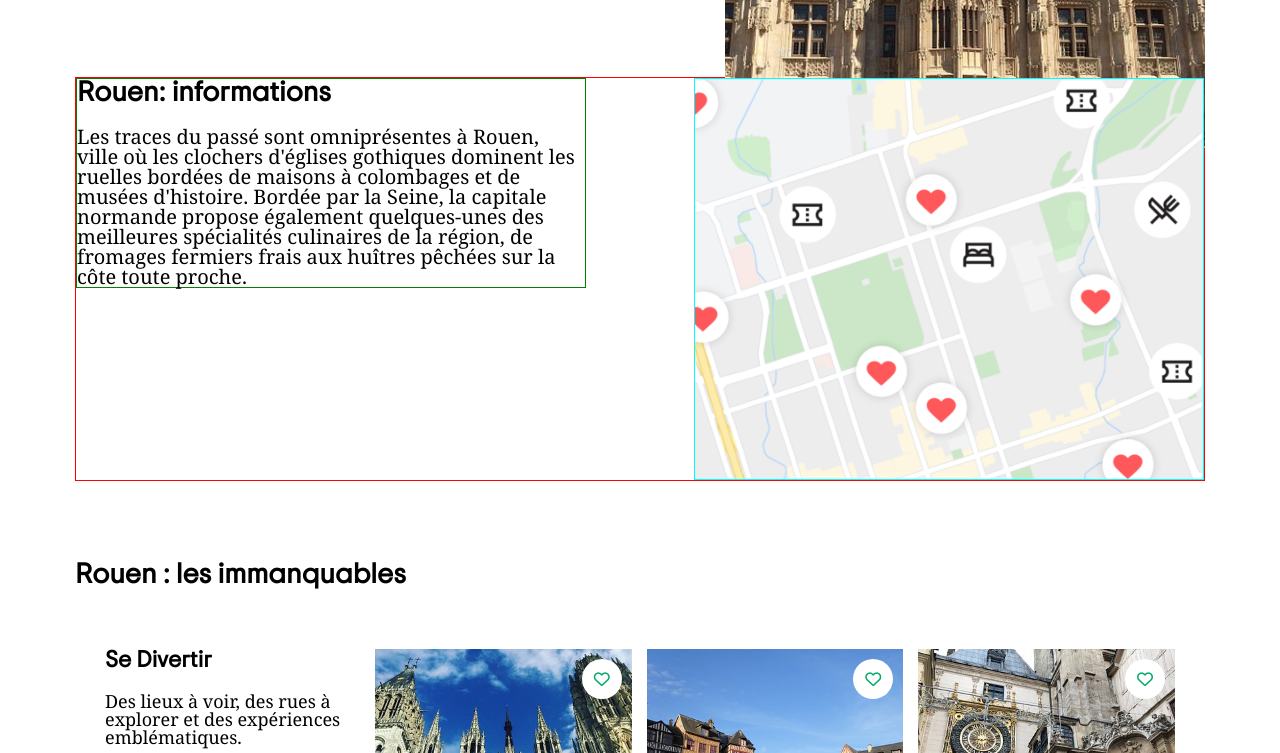
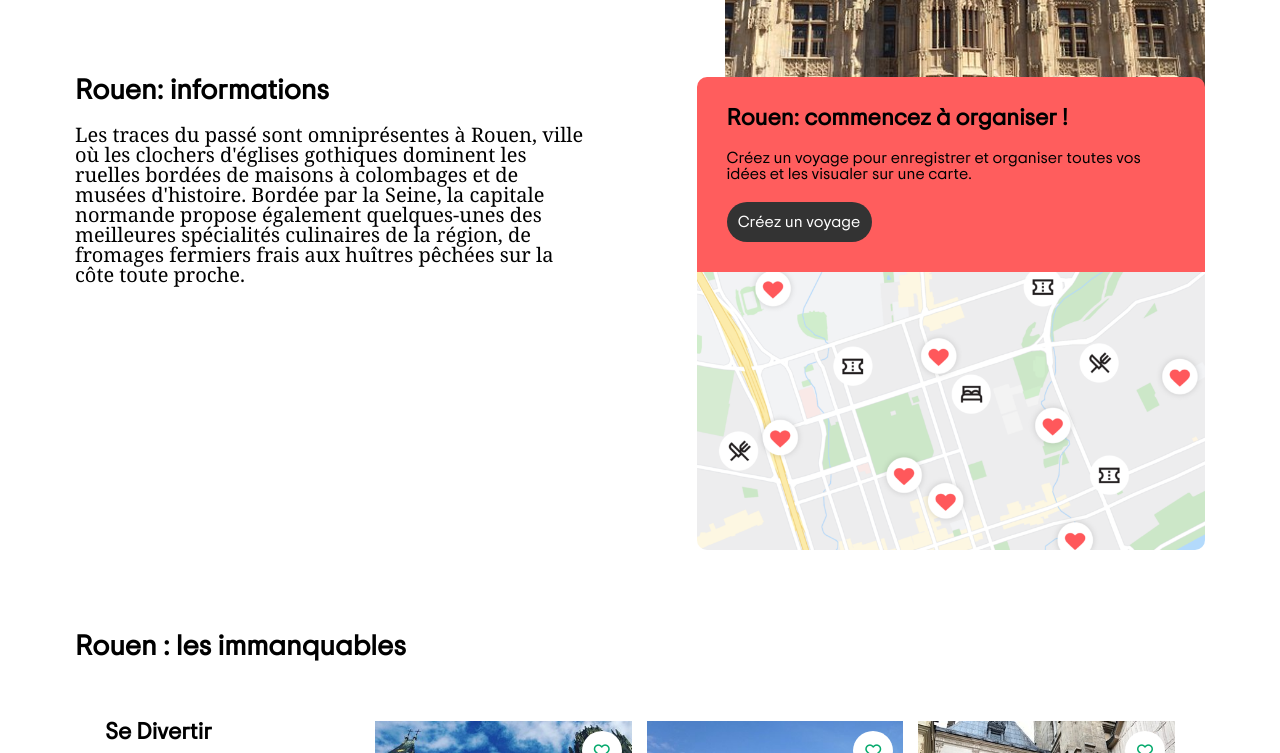
Before and after one commit to Anat76/LeReacteur_TripAdvisor, a plain HTML site: page index.html in a window 1280 px wide. Shown: the part 746-1499 px from the top of the page. Drawn offline with Linux system fonts and the light colour scheme.

Commit message:
up city informations map

```diff
--- a/assets/css/style.css
+++ b/assets/css/style.css
@@ -135,12 +135,12 @@ h1 a {
 .resume {
   display: flex;
   justify-content: space-between;
-  border: red solid 1px;
+  /* border: red solid 1px; */
   margin: 80px 0;
 }
 
 .resume > div:first-child {
-  border: green solid 1px;
+  /* border: green solid 1px; */
   height: 100%;
   width: 45%;
 }
@@ -152,14 +152,34 @@ h1 a {
 }
 
 .resume > div:last-child {
-  border: aqua solid 1px;
-  height: 400px;
+  /* border: aqua solid 1px; */
   width: 45%;
 }
 .resume > div:last-child img {
   width: 100%;
-  height: 100%;
-  object-fit: cover;
+  /* height: 200px; */
+  object-fit: contain;
+  z-index: -1;
+  border-radius: 0 0 10px 10px;
+}
+.voyage {
+  margin-top: 20px;
+  color: white;
+  background-color: #333333;
+  border-radius: 50px;
+  height: 40px;
+  width: 145px;
+  display: flex;
+  align-items: center;
+  justify-content: center;
+}
+.map > div:first-child {
+  padding: 30px;
+  border-radius: 10px 10px 0 0;
+  /* border: orchid solid 1px; */
+  background-color: #ff5d5d;
+  /* height: 50%; */
+  gap: 15px;
 }
 /* =======UNMISSABLE======== */
 .unmissable {
--- a/index.html
+++ b/index.html
@@ -55,8 +55,15 @@
             <h2>Rouen: informations</h2>
             <p>Les traces du passé sont omniprésentes à Rouen, ville où les clochers d'églises gothiques dominent les ruelles bordées de maisons à colombages et de musées d'histoire. Bordée par la Seine, la capitale normande propose également quelques-unes des meilleures spécialités culinaires de la région, de fromages fermiers frais aux huîtres pêchées sur la côte toute proche.</p>
           </div>
-          <div>
-            <img src="./assets/img/map.png" alt="">
+          <div class="map">
+            <div>
+              <h3>Rouen: commencez à organiser !</h3>
+              <p>Créez un voyage pour enregistrer et organiser toutes vos idées et les visualer sur une carte.</p>
+              <span class="voyage">Créez un voyage</span>
+            </div>
+            <div><img src="./assets/img/map.png" alt=""></div>
+
+
           </div>
         </section>
 
```
